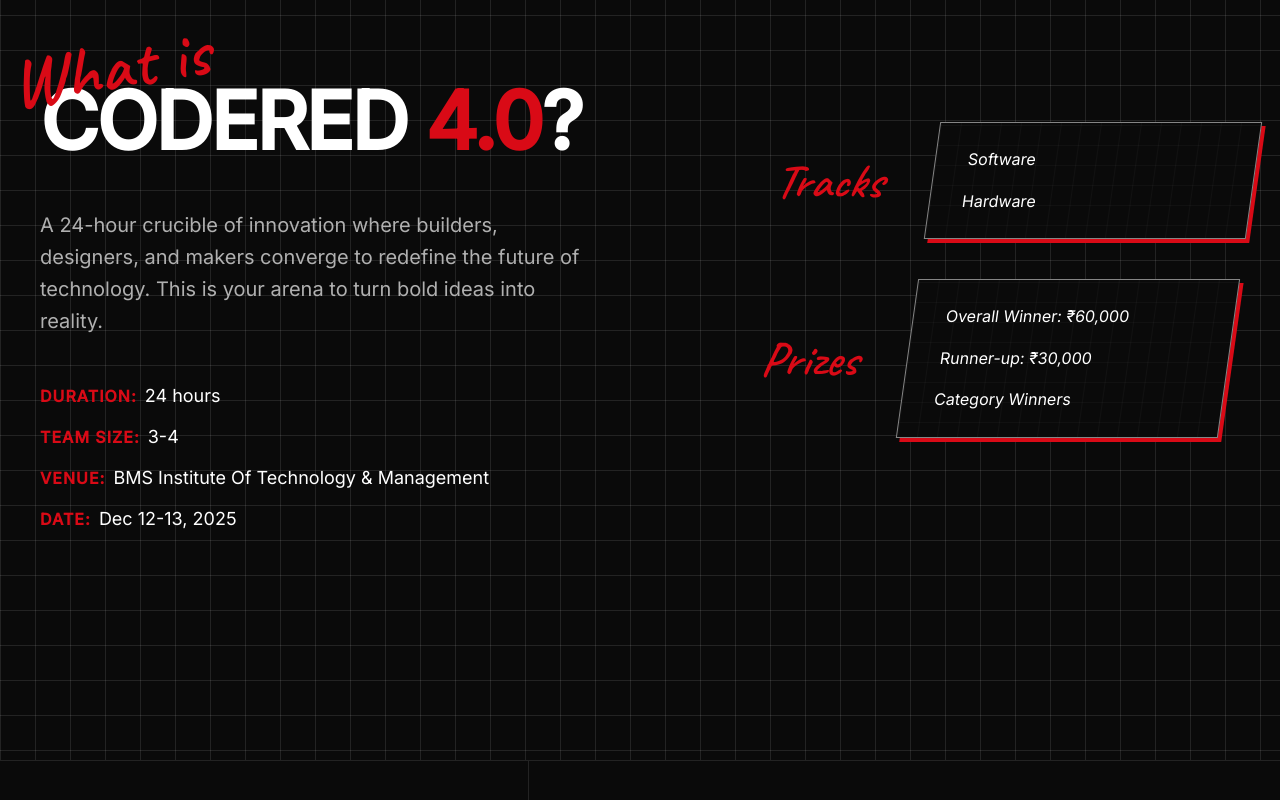
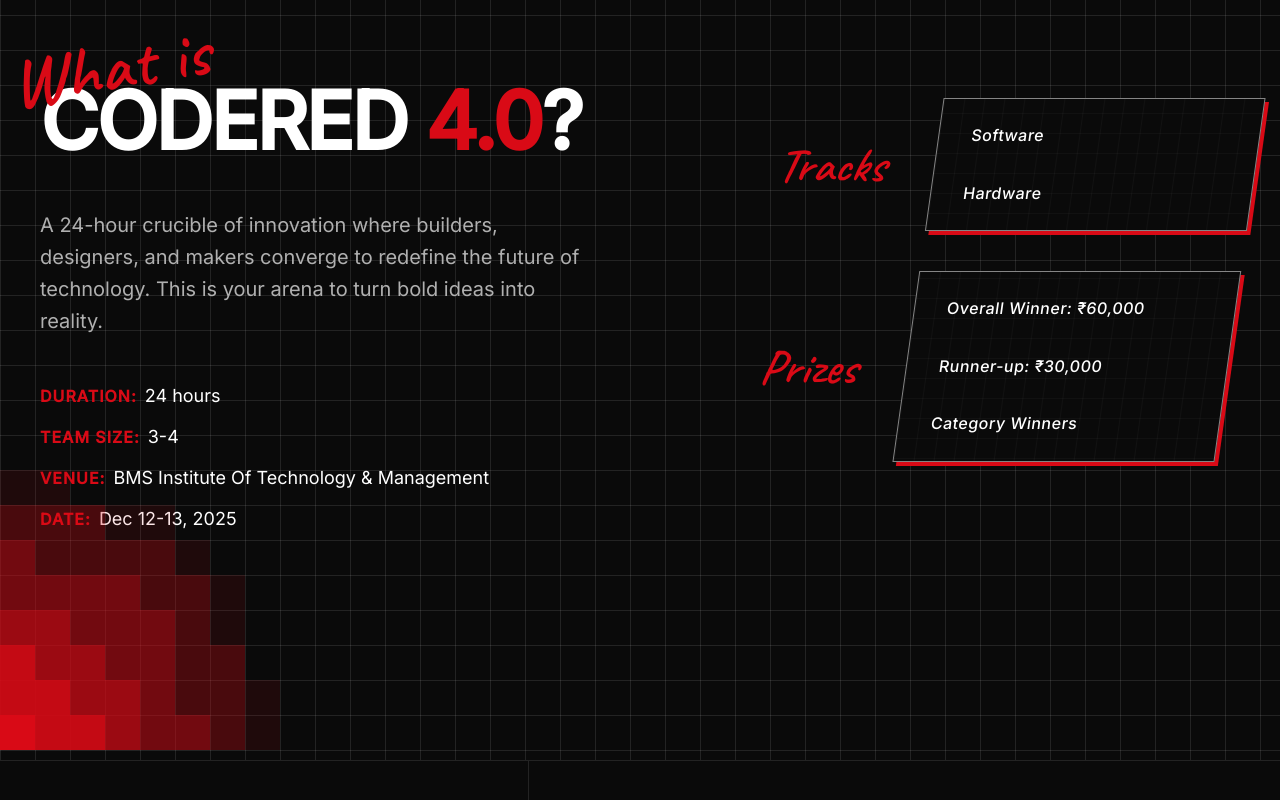
Before and after one commit to Ansukr07/codered-X, a React (Vite) app: page / in a window 1280 px wide. Shown: the part 1000-1800 px from the top of the page. Built offline with nearby package versions, Linux system fonts and the light colour scheme.

Commit message:
feat: add curved corner cluster to About section

```diff
--- a/src/AboutSection.css
+++ b/src/AboutSection.css
@@ -7,6 +7,105 @@
   display: flex;
   justify-content: center;
   min-height: 100vh;
+}
+
+/* Wrapper sits perfectly in the bottom left corner */
+.about-corner-cluster-wrapper {
+  position: absolute;
+  bottom: 0;
+  left: 0;
+  width: var(--grid-size);
+  height: var(--grid-size);
+  z-index: 0;
+  pointer-events: none;
+}
+
+/* The actual cluster block */
+.about-corner-cluster {
+  position: absolute;
+  bottom: 0;
+  left: 0;
+  width: var(--grid-size);
+  height: var(--grid-size);
+  background-color: var(--accent-color);
+
+  --s: var(--grid-size);
+  --s2: calc(var(--grid-size) * 2);
+  --s3: calc(var(--grid-size) * 3);
+  --s4: calc(var(--grid-size) * 4);
+  --s5: calc(var(--grid-size) * 5);
+
+  --s6: calc(var(--grid-size) * 6);
+  --s7: calc(var(--grid-size) * 7);
+
+  --ns: calc(var(--grid-size) * -1);
+  --ns2: calc(var(--grid-size) * -2);
+  --ns3: calc(var(--grid-size) * -3);
+  --ns4: calc(var(--grid-size) * -4);
+  --ns5: calc(var(--grid-size) * -5);
+  --ns6: calc(var(--grid-size) * -6);
+  --ns7: calc(var(--grid-size) * -7);
+
+  /* A mathematically curved cluster radiating UP and RIGHT from the bottom-left corner */
+  box-shadow:
+    /* D <= 2 (brightness 0.9) */
+    0 var(--ns) 0 0 rgba(217, 10, 22, 0.9),
+    var(--s) 0 0 0 rgba(217, 10, 22, 0.9),
+    var(--s) var(--ns) 0 0 rgba(217, 10, 22, 0.9),
+    0 var(--ns2) 0 0 rgba(217, 10, 22, 0.9),
+    var(--s2) 0 0 0 rgba(217, 10, 22, 0.9),
+
+    /* D <= 3.5 (brightness 0.7) */
+    var(--s) var(--ns2) 0 0 rgba(217, 10, 22, 0.7),
+    var(--s2) var(--ns) 0 0 rgba(217, 10, 22, 0.7),
+    var(--s2) var(--ns2) 0 0 rgba(217, 10, 22, 0.7),
+    0 var(--ns3) 0 0 rgba(217, 10, 22, 0.7),
+    var(--s3) 0 0 0 rgba(217, 10, 22, 0.7),
+    var(--s) var(--ns3) 0 0 rgba(217, 10, 22, 0.7),
+    var(--s3) var(--ns) 0 0 rgba(217, 10, 22, 0.7),
+
+    /* D <= 5 (brightness 0.5) */
+    var(--s2) var(--ns3) 0 0 rgba(217, 10, 22, 0.5),
+    var(--s3) var(--ns2) 0 0 rgba(217, 10, 22, 0.5),
+    0 var(--ns4) 0 0 rgba(217, 10, 22, 0.5),
+    var(--s4) 0 0 0 rgba(217, 10, 22, 0.5),
+    var(--s) var(--ns4) 0 0 rgba(217, 10, 22, 0.5),
+    var(--s4) var(--ns) 0 0 rgba(217, 10, 22, 0.5),
+    var(--s3) var(--ns3) 0 0 rgba(217, 10, 22, 0.5),
+    var(--s2) var(--ns4) 0 0 rgba(217, 10, 22, 0.5),
+    var(--s4) var(--ns2) 0 0 rgba(217, 10, 22, 0.5),
+    0 var(--ns5) 0 0 rgba(217, 10, 22, 0.5),
+    var(--s5) 0 0 0 rgba(217, 10, 22, 0.5),
+    var(--s3) var(--ns4) 0 0 rgba(217, 10, 22, 0.5),
+    var(--s4) var(--ns3) 0 0 rgba(217, 10, 22, 0.5),
+
+    /* D <= 6.5 (brightness 0.3) */
+    var(--s) var(--ns5) 0 0 rgba(217, 10, 22, 0.3),
+    var(--s5) var(--ns) 0 0 rgba(217, 10, 22, 0.3),
+    var(--s2) var(--ns5) 0 0 rgba(217, 10, 22, 0.3),
+    var(--s5) var(--ns2) 0 0 rgba(217, 10, 22, 0.3),
+    var(--s4) var(--ns4) 0 0 rgba(217, 10, 22, 0.3),
+    var(--s3) var(--ns5) 0 0 rgba(217, 10, 22, 0.3),
+    var(--s5) var(--ns3) 0 0 rgba(217, 10, 22, 0.3),
+    0 var(--ns6) 0 0 rgba(217, 10, 22, 0.3),
+    var(--s6) 0 0 0 rgba(217, 10, 22, 0.3),
+    var(--s) var(--ns6) 0 0 rgba(217, 10, 22, 0.3),
+    var(--s6) var(--ns) 0 0 rgba(217, 10, 22, 0.3),
+    var(--s2) var(--ns6) 0 0 rgba(217, 10, 22, 0.3),
+    var(--s6) var(--ns2) 0 0 rgba(217, 10, 22, 0.3),
+    var(--s4) var(--ns5) 0 0 rgba(217, 10, 22, 0.3),
+    var(--s5) var(--ns4) 0 0 rgba(217, 10, 22, 0.3),
+
+    /* D <= 7.5 (brightness 0.1) */
+    var(--s3) var(--ns6) 0 0 rgba(217, 10, 22, 0.1),
+    var(--s6) var(--ns3) 0 0 rgba(217, 10, 22, 0.1),
+    0 var(--ns7) 0 0 rgba(217, 10, 22, 0.1),
+    var(--s7) 0 0 0 rgba(217, 10, 22, 0.1),
+    var(--s5) var(--ns5) 0 0 rgba(217, 10, 22, 0.1),
+    var(--s) var(--ns7) 0 0 rgba(217, 10, 22, 0.1),
+    var(--s7) var(--ns) 0 0 rgba(217, 10, 22, 0.1),
+    var(--s4) var(--ns6) 0 0 rgba(217, 10, 22, 0.1),
+    var(--s6) var(--ns4) 0 0 rgba(217, 10, 22, 0.1);
 }
 
 .about-content {
@@ -131,12 +230,26 @@
 }
 
 .rhombus-content {
-  padding: 24px 32px; /* Reduced vertical padding */
+  padding: 24px 32px;
   position: relative;
   z-index: 1;
   display: flex;
   flex-direction: column;
-  /* height removed so it scales to content size */
+}
+
+.card-body {
+  display: flex;
+  flex-direction: column;
+  gap: 16px;
+}
+
+.card-body p {
+  font-family: 'Inter', sans-serif;
+  font-size: 20px;
+  font-weight: 500;
+  color: #fff;
+  margin: 0;
+  letter-spacing: 0.5px;
 }
 
 .card-row:has(.card-outside-title:hover, .about-card-rhombus:hover) .about-card-rhombus {
--- a/src/AboutSection.jsx
+++ b/src/AboutSection.jsx
@@ -1,5 +1,49 @@
-import React from 'react';
+import React, { useRef, useEffect, useState } from 'react';
 import './AboutSection.css';
+
+const CornerCluster = () => {
+  const containerRef = useRef(null);
+  const [offset, setOffset] = useState({ x: 0, y: 0 });
+  const gridSize = 35;
+
+  useEffect(() => {
+    const updateAlignment = () => {
+      if (containerRef.current) {
+        // Find the absolute position of the bottom-left corner of the container
+        const rect = containerRef.current.getBoundingClientRect();
+        const absoluteY = rect.bottom + window.scrollY; // Bottom edge
+        const absoluteX = rect.left + window.scrollX;   // Left edge
+
+        // Find remainder to nearest grid line
+        const offsetY = absoluteY % gridSize;
+        const offsetX = absoluteX % gridSize;
+
+        // Shift it so it perfectly snaps to the global grid lines
+        setOffset({
+          x: -offsetX,
+          // If the section bottom is at 1005 (1005 % 35 = 25), we shift it UP by 25px (-25) to hit 980
+          y: -offsetY
+        });
+      }
+    };
+
+    updateAlignment();
+    window.addEventListener('resize', updateAlignment);
+    return () => window.removeEventListener('resize', updateAlignment);
+  }, []);
+
+  return (
+    <div
+      ref={containerRef}
+      className="about-corner-cluster-wrapper"
+    >
+      <div
+        className="about-corner-cluster"
+        style={{ transform: `translate(${offset.x}px, ${offset.y}px)` }}
+      ></div>
+    </div>
+  );
+};
 
 const GridSweep = () => {
   const gridSize = 35;
@@ -31,6 +75,7 @@ const GridSweep = () => {
 const AboutSection = () => {
   return (
     <section className="about-section">
+      <CornerCluster />
       <div className="about-content">
 
         <div className="about-left">
```
